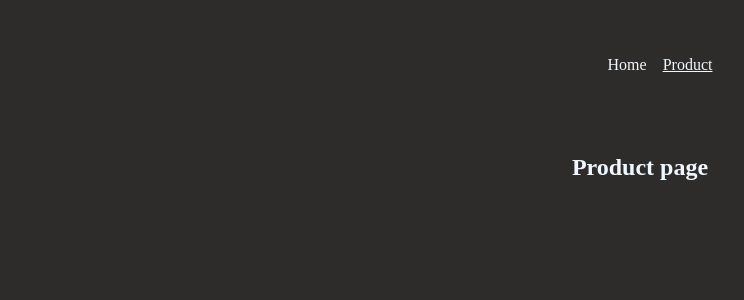
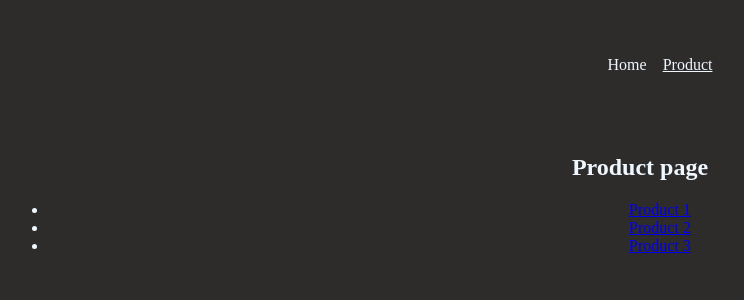
Before and after one commit to Chethan814/React-router-dom-practices, a React (Vite) app: page /product in a window 1280 px wide. Shown: the top 300 px of the page, without its empty margins (0-744 px from the left). Built offline with nearby package versions, Linux system fonts and the light colour scheme.

Commit message:
Add product list with links to individual product pages in Product component

```diff
--- a/src/pages/ProductPages.jsx
+++ b/src/pages/ProductPages.jsx
@@ -1,7 +1,26 @@
+import { Link } from "react-router-dom";
+
+const products = [
+    { id: "p1", title: "Product 1" },
+    { id: "p2", title: "Product 2" },
+    { id: "p3", title: "Product 3" },
+];
+
 function Product() {
     return (
         <>
             <h2>Product page</h2>
+            <ul className="list">
+                {products.map((product) => {
+                    return (
+                        <li key={product.id}>
+                            <Link to={`/product/${product.id}`}>
+                                {product.title}
+                            </Link>
+                        </li>
+                    );
+                })}
+            </ul>
         </>
     );
 }
```
